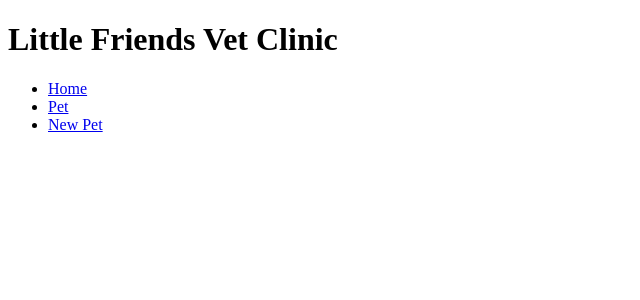
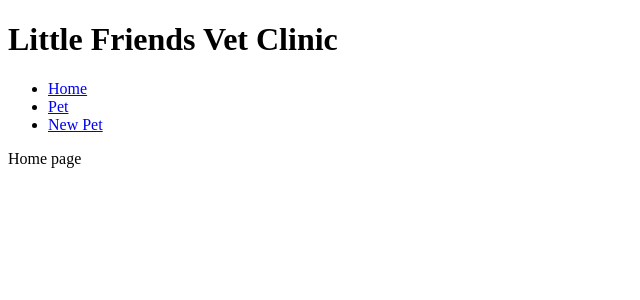
Before and after one commit to Andrej300/veterinary_project, a Flask app: page / in a window 1280 px wide. Shown: the top 300 px of the page, without its empty margins (0-640 px from the left). Run offline with Flask 2, Linux system fonts and the light colour scheme.

Commit message:
3 new file

```diff
--- a/templates/index.html
+++ b/templates/index.html
@@ -1,6 +1,6 @@
 {% extends "base.html" %}
 {% block home %}
-<section id="home-image">
-
+<section>
+    Home page
 </section>
 {% endblock %}
```
Also changed, not shown: templates/pets/edit.html (added), templates/pets/index.html (added), templates/pets/new.html (added).
